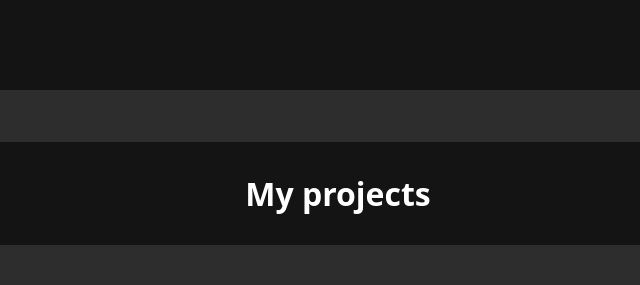
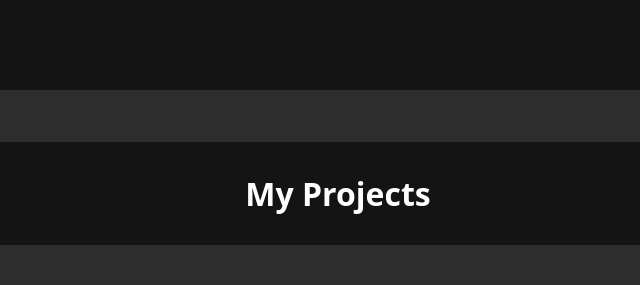
Before and after one commit to toschief/toschief.github.io, a plain HTML site: page index.html in a window 1280 px wide. Shown: the top 285 px of the page, 302-942 px from the left. Drawn offline with Linux system fonts and the light colour scheme.

Commit message:
ui fix again

```diff
--- a/index.html
+++ b/index.html
@@ -43,7 +43,7 @@
     </header>
 
     <div class="mainc">
-      <h1 id="hs">My projects</h1>
+      <h1 id="hs">My Projects</h1>
       <div class="d">
         <h2 id="h">Dell-Latitude-7400-Hackintosh</h2>
         <div class="d1">
--- a/stylesheets/crypty.css
+++ b/stylesheets/crypty.css
@@ -21,7 +21,7 @@ a {
   padding: 10px;
   border-radius: 20px;
 }
-.c{
+.c {
   margin: 10px;
 }
 a:hover {
```
